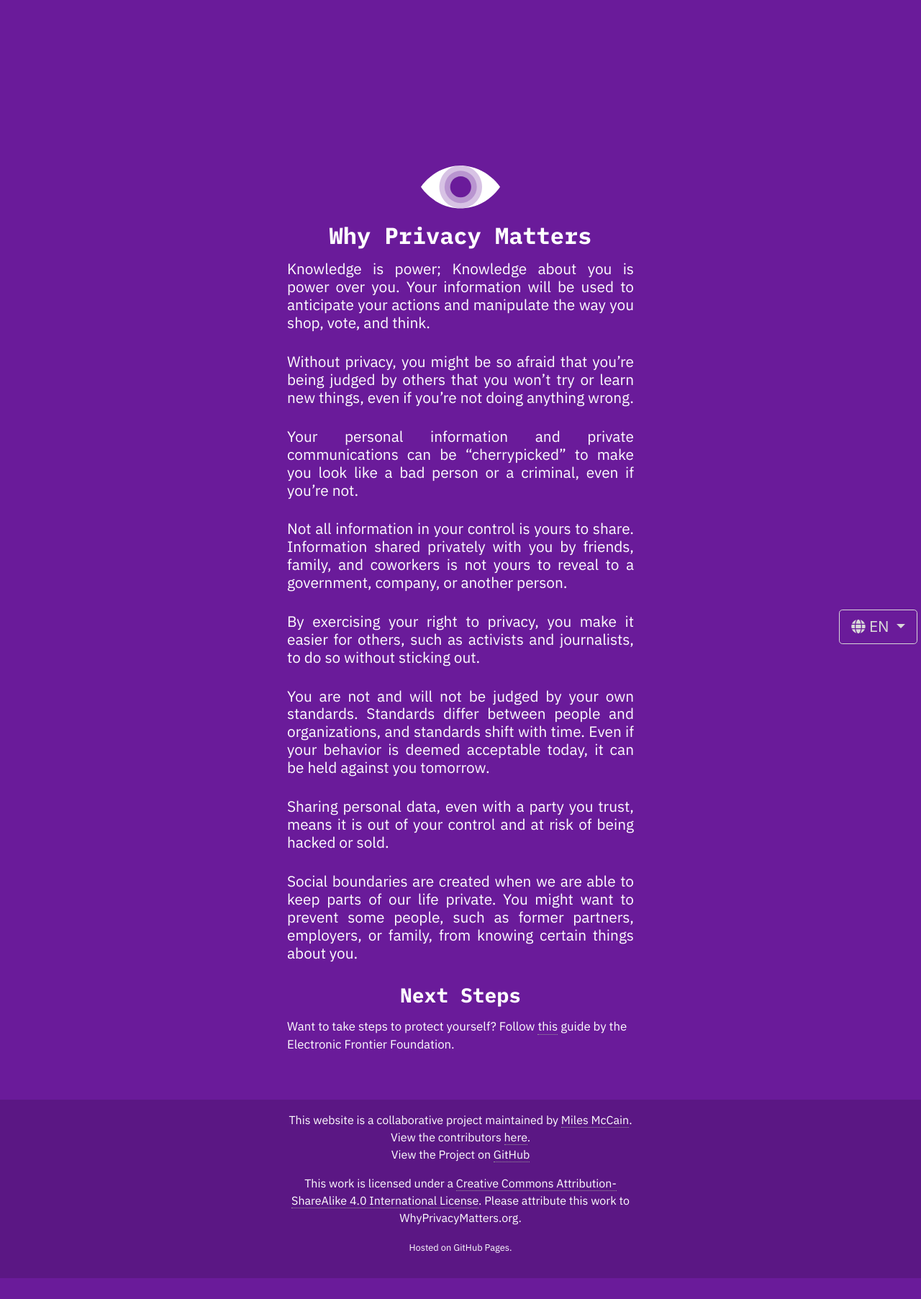
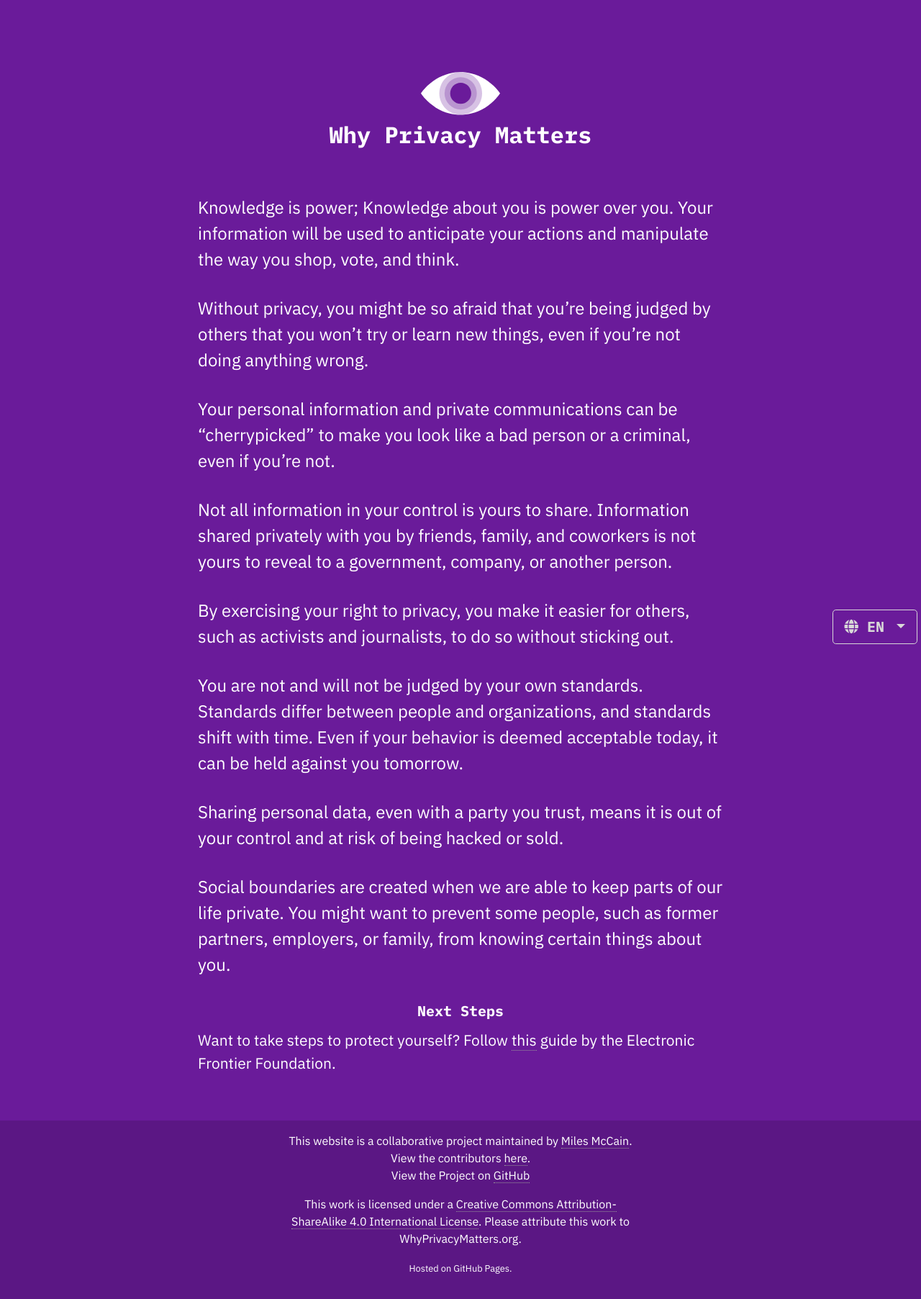
Before and after one commit to milesmcc/whyprivacymatters, a Jekyll site: the page built from README.md, in a window 1280 px wide. Shown: the whole page at 72% size. Built offline with Jekyll 4.4.1, drawn with Linux system fonts in a browser that asks for light colours; nearby versions of some CDN libraries; before the commit the page ends 1776 px from its top, so only the background shows below that.

Commit message:
Improve typography

```diff
--- a/css/custom/includes/_global.scss
+++ b/css/custom/includes/_global.scss
@@ -16,7 +16,7 @@ h4 {
     font-family: 'IBM Plex Sans', sans-serif;
     font-size: 1.3em;
     padding-bottom: 1em;
-    text-align: justify;
+    text-align: left;
 }
 
 p {
@@ -40,34 +40,30 @@ a:active {
 }
 
 .main-container {
-    width: 40%;
-    min-width: 200px;
+    max-width: 38em;
+    font-size: 20px;
 }
 
-@media only screen and (max-width: 1200px) {
-    .main-container {
-        width: 50%;
-    }
-}
-
-@media only screen and (max-width: 992px) {
-    .main-container {
-        width: 60%;
-    }
-}
-
-@media only screen and (max-width: 768px) {
-    .main-container {
-        width: 75%;
-    }
-}
-
-@media only screen and (max-width: 576px) {
-    .main-container {
-        width: 90%;
-    }
-}
-
+// @media only screen and (max-width: 1200px) {
+//     .main-container {
+//         width: 50%;
+//     }
+// }
+// @media only screen and (max-width: 992px) {
+//     .main-container {
+//         width: 60%;
+//     }
+// }
+// @media only screen and (max-width: 768px) {
+//     .main-container {
+//         width: 75%;
+//     }
+// }
+// @media only screen and (max-width: 576px) {
+//     .main-container {
+//         width: 90%;
+//     }
+// }
 hr {
     display: none;
 }
@@ -75,3 +71,22 @@ hr {
 .back-button {
     text-align: center;
 }
+
+h3,
+h4,
+h5,
+h6 {
+    line-height: 1.5;
+    font-size: inherit;
+}
+
+h1,
+h2 {
+    margin-bottom: 2em;
+}
+
+@media only screen and (min-width: 992px) {
+    h4 {
+        font-size: 24px;
+    }
+}
--- a/css/custom/includes/_header.scss
+++ b/css/custom/includes/_header.scss
@@ -1,12 +1,7 @@
-header {
-  min-height: 300px;
-}
-
-svg {
-  position: absolute;
-  top: 230px;
-  left: calc(50% - 55px);
+#eye {
+  margin: 100px auto 0px auto;
   animation: squeeze 2.3s infinite;
+  display: block;
 }
 
 #inner {
--- a/css/custom/includes/_lang.scss
+++ b/css/custom/includes/_lang.scss
@@ -1,12 +1,21 @@
 .dropdown-item {
   font-family: 'IBM Plex Sans', sans-serif;
   color: black !important;
+}
+
+.dropdown-item.active, .dropdown-item:hover {
+  background-color: #6a1b9a44;
+  border-bottom: none;
 }
 
 .lang {
   bottom: 5px;
   right: 5px;
   position: fixed;
+}
+
+.dropdown button {
+  font-family: 'IBM Plex Mono', monospace;
 }
 
 @media only screen and (max-width: 576px) {
```
